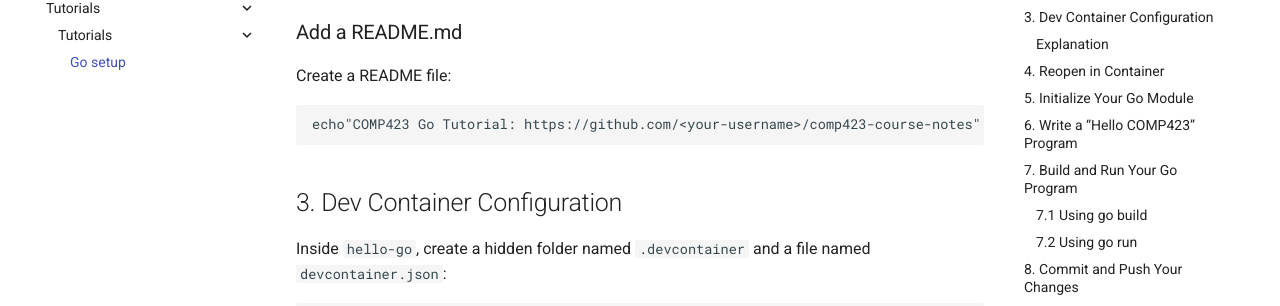
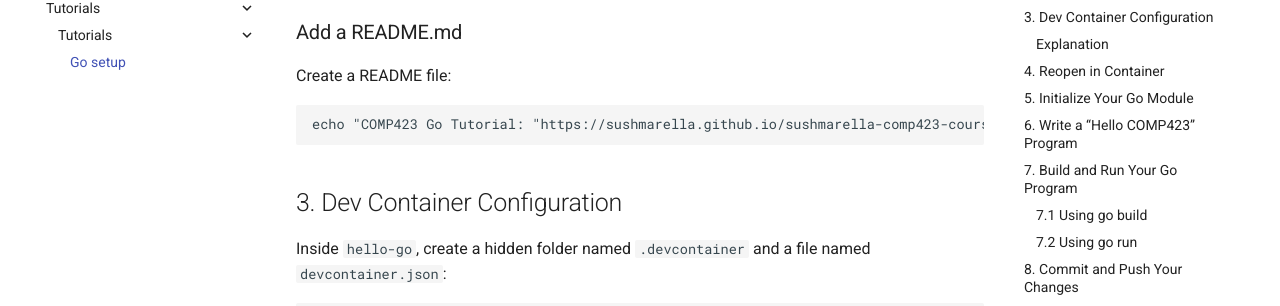
Before and after one commit to sushmarella/sushmarella-comp423-course-notes, an MkDocs documentation site: the page built from docs/tutorials/tutorials/go-setup.md, in a window 1280 px wide and 900 px high, scrolled down 478 px. Shown: the part 145-451 px from the top of the window. Built offline with MkDocs 1.6.1 and Material for MkDocs 9.7.7, drawn with Linux system fonts in a browser that asks for light colours; part of the change alters nothing that is shown.

Commit message:
Fix link for the go tutorial

````diff
--- a/docs/tutorials/tutorials/go-setup.md
+++ b/docs/tutorials/tutorials/go-setup.md
@@ -27,7 +27,7 @@ git init
 Create a README file:
 
 ```
-echo"COMP423 Go Tutorial: https://github.com/<your-username>/comp423-course-notes" > README.md
+echo "COMP423 Go Tutorial: "https://sushmarella.github.io/sushmarella-comp423-course-notes/tutorials/go-setup/" > README.md
 ```
 
 ## 3. Dev Container Configuration
````
